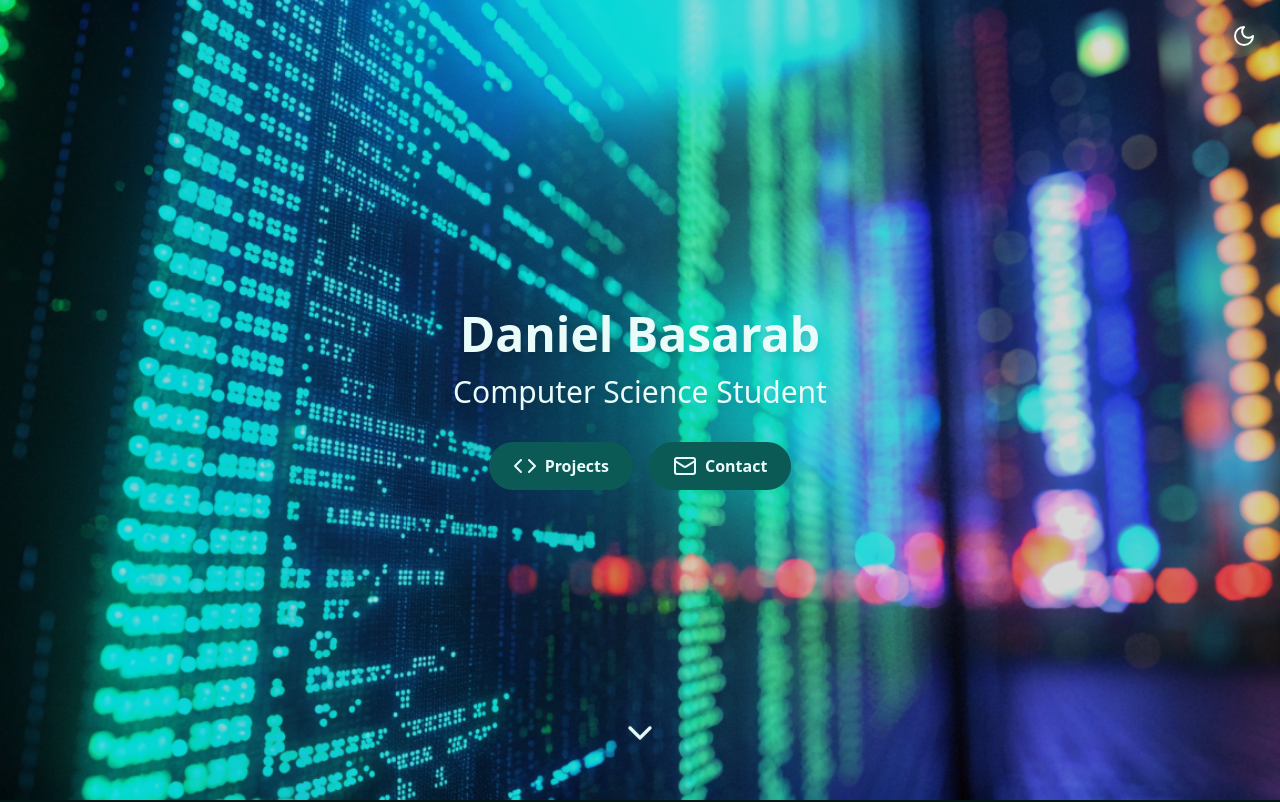
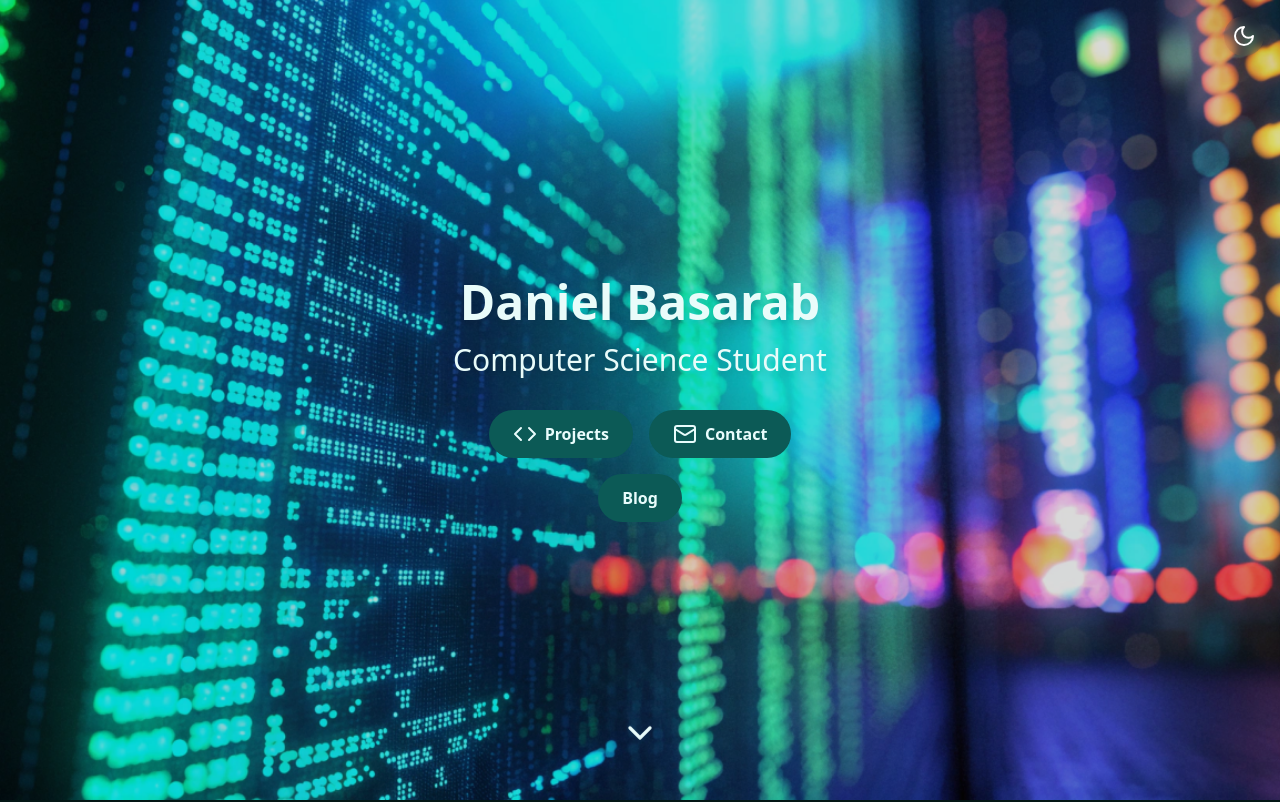
Before and after one commit to DanT52/Portfolio2, a React (Vite) app: page / in a window 1280 px wide. Shown: the top 802 px of the page. Built offline with nearby package versions, Linux system fonts and the light colour scheme; no server answers.

Commit message:
implement blog button styles and styles #3

```diff
--- a/src/components/Blog.tsx
+++ b/src/components/Blog.tsx
@@ -44,8 +44,13 @@ export const Blog = () => {
             // Once posts are loaded, map over them, each with its own animation
             <div className="space-y-8 flex flex-col items-center">
               {posts.map((post, index) => (
+                <div className="flex justify-center w-full" key={post.name}>
+                  <Link
+                    to={`/blog/${post.name.replace('.md', '')}`}
+                    className="block h-full w-full max-w-sm"
+                    onClick={handlePostClick}
+                  >
                     <motion.div
-                  key={post.name}
                       initial="hidden"
                       animate="visible"
                       variants={{
@@ -56,18 +61,21 @@ export const Blog = () => {
                           transition: { delay: index * 0.2 },
                         },
                       }}
-                  className="bg-background-50 dark:bg-background-700 rounded-lg shadow-lg p-6 max-w-lg w-full"
-                >
-                  <Link
-                    to={`/blog/${post.name.replace('.md', '')}`}
-                    className="block hover:underline"
-                    onClick={handlePostClick}
+                      whileHover={{ scale: 1.05 }}
+                      transition={{ type: 'spring', stiffness: 200, damping: 10 }}
+                      className="
+                        bg-background-50 dark:bg-background-700
+                        rounded-lg shadow-lg p-1 w-full
+                        hover:bg-background-100 dark:hover:bg-background-600
+                        transition-colors duration-300
+                      "
                     >
                       <h3 className="text-xl font-semibold mb-2 text-text-900 dark:text-text-50 text-center">
                         {post.name.replace('.md', '')}
                       </h3>
+                    </motion.div>
                   </Link>
-                </motion.div>
+                </div>
               ))}
             </div>
           )}
--- a/src/components/Hero.tsx
+++ b/src/components/Hero.tsx
@@ -29,6 +29,7 @@ export const Hero = () => {
         >
           <h1 className="text-5xl font-bold mb-4 text-background-950 dark:text-background-50 dark:drop-shadow-lg">Daniel Basarab</h1>
             <h2 className="text-3xl mb-8 text-background-950 dark:text-background-50 dark:drop-shadow-lg">Computer Science Student</h2>
+          <div className="flex flex-col items-center space-y-4">
             <div className="flex justify-center space-x-4">
               <motion.button
                 onClick={() => scrollToSection('#projects')}
@@ -47,6 +48,15 @@ export const Hero = () => {
                 <MailIcon className="mr-2" /> Contact
               </motion.button>
             </div>
+            <motion.button
+              onClick={() => scrollToSection('#blog')}
+              whileHover={{ scale: 1.05 }}
+              whileTap={{ scale: 0.95 }}
+              className="bg-background-50 text-secondary-600 dark:bg-primary-800 dark:text-text-50 px-6 py-3 rounded-full hover:bg-secondary-100 transition-all duration-300 flex items-center font-semibold"
+            >
+              Blog
+            </motion.button>
+          </div>
         </motion.div>
       </div>
       <ChevronDownIcon
```
Lines whose indentation alone changed are shown as unchanged.
